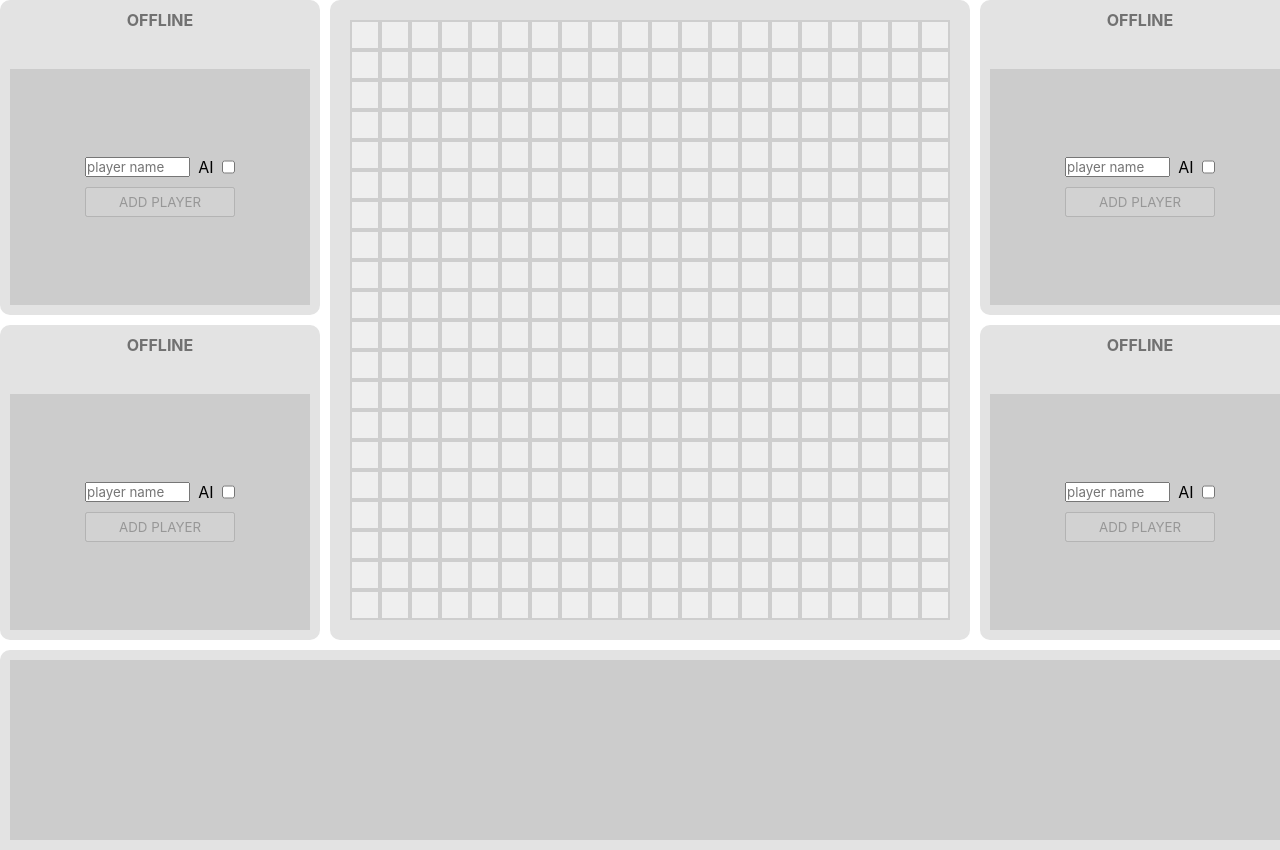
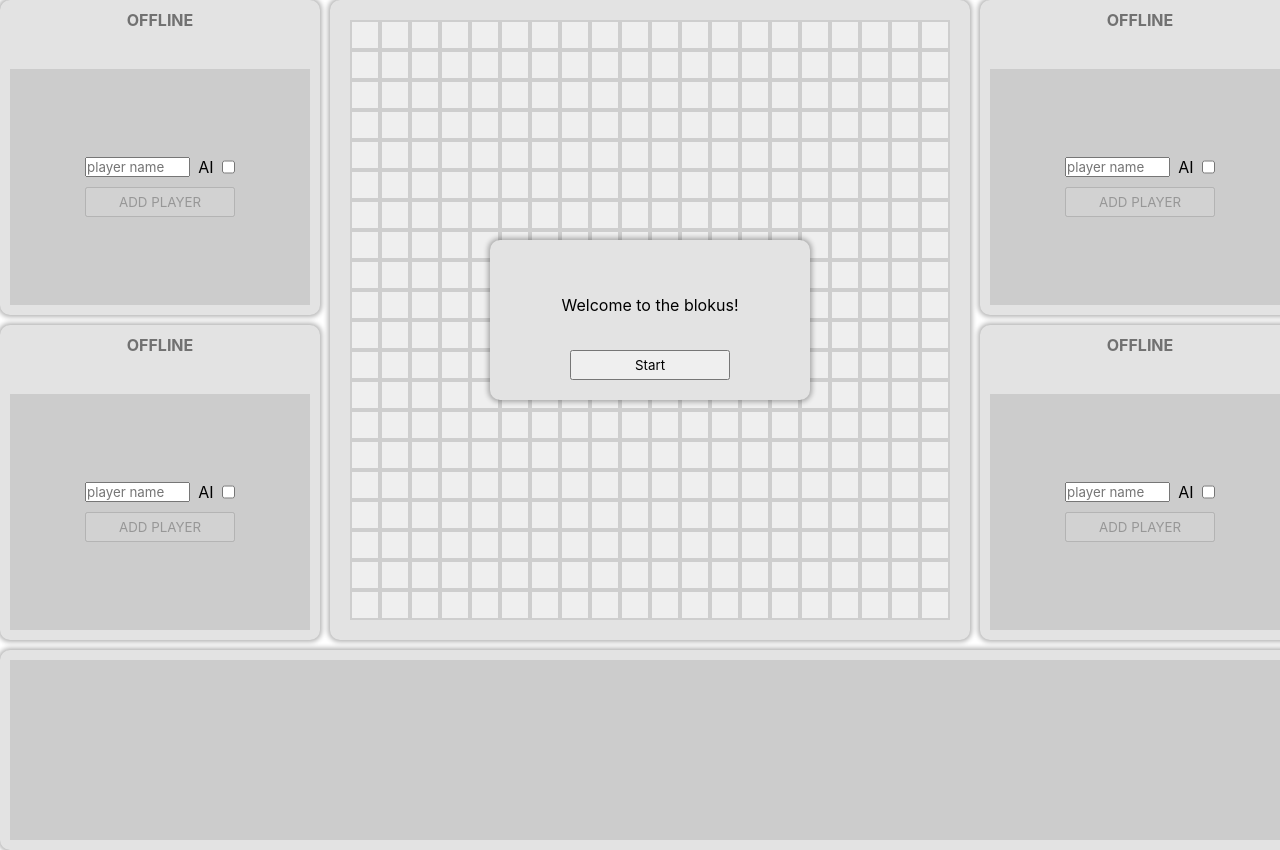
Before and after one commit to Phryxia/blokus, a Next.js app: page /play/single in a window 1280 px wide. Built offline with nearby package versions, Linux system fonts and the light colour scheme.

Commit message:
Implement game ready state

```diff
--- a/src/components/game/board/index.tsx
+++ b/src/components/game/board/index.tsx
@@ -51,7 +51,7 @@ export default function Board() {
   )
 
   return (
-    <div className={cx('container')}>
+    <div className={classnames(cx('container'), 'window')}>
       <div className={cx('board-wrapper')}>
         {cellStates.map((row, y) => (
           <div className={cx('row')} key={y}>
--- a/src/components/game/handleInput/index.tsx
+++ /dev/null
@@ -1,33 +0,0 @@
-import { SyntheticEvent, useState } from 'react'
-import { useRoom } from '../../../context/room'
-
-export default function HandleInput() {
-  const [name, setName] = useState<string>('')
-  const { signIn } = useRoom()
-
-  function handleChange(event: SyntheticEvent<HTMLInputElement>): void {
-    setName(event.currentTarget.value)
-  }
-
-  function handleKeyUp(event: React.KeyboardEvent): void {
-    if (event.key === 'Enter') {
-      signIn(name)
-    }
-  }
-
-  function handleConfirmClick(): void {
-    signIn(name)
-  }
-
-  return (
-    <div>
-      <input
-        type="text"
-        onChange={handleChange}
-        value={name}
-        onKeyUp={handleKeyUp}
-      />
-      <button onClick={handleConfirmClick}>OK</button>
-    </div>
-  )
-}
--- a/src/components/game/index.tsx
+++ b/src/components/game/index.tsx
@@ -1,20 +1,33 @@
 import classnames from 'classnames/bind'
 import styles from '../../styles/game.module.css'
-import { useRoom } from '../../context/room'
-import HandleInput from './handleInput'
 import PlayerStatus from './playerStatus'
 import MyMinos from './myMinos'
 import Board from './board'
+import { useRoom } from '@context/room'
+import SimpleAlert from '@components/shared/simpleAlert'
+import { GamePhase, useGame } from '@context/game'
+import { useState } from 'react'
 
 const cx = classnames.bind(styles)
 
 export default function GameRoom() {
-  const { me, isSingleMode } = useRoom()
+  const [alertMessage, setAlertMessage] = useState<string>(
+    'Welcome to the blokus!'
+  )
+  const { isSingleMode, players } = useRoom()
+  const { createGame, gamePhase } = useGame()
+
+  function handleStartClick(): void {
+    if (players.length < 2) {
+      setAlertMessage('Please add more than two players to start.')
+      return
+    }
+
+    createGame()
+  }
 
   return (
     <div className={cx('root')}>
-      {!isSingleMode && !me && <HandleInput />}
-
       <div className={cx('upper-display')}>
         <div className={cx('players-container')}>
           <PlayerStatus position={0} />
@@ -22,6 +35,13 @@ export default function GameRoom() {
         </div>
         <div className={cx('board')}>
           <Board />
+          {isSingleMode && gamePhase === GamePhase.WAITING && (
+            <SimpleAlert
+              message={alertMessage}
+              confirmMessage="Start"
+              onConfirm={handleStartClick}
+            />
+          )}
         </div>
         <div className={cx('players-container')}>
           <PlayerStatus position={2} />
--- a/src/components/game/myMinos/index.tsx
+++ b/src/components/game/myMinos/index.tsx
@@ -22,7 +22,7 @@ export default function MyMinos() {
   }
 
   return (
-    <div className={cx('lower-display')}>
+    <div className={classnames(cx('lower-display'), 'window')}>
       <div className={cx('my-minos')}>
         {myPlayerStatus &&
           myPlayerStatus.remainMinos.map((mino) => (
--- a/src/components/game/playerStatus/index.tsx
+++ b/src/components/game/playerStatus/index.tsx
@@ -25,7 +25,9 @@ export default function PlayerStatus({ position }: PlayerStatusProps) {
   const score = remainMinos?.reduce((sum, mino) => sum + mino.shapes.length, 0)
 
   return (
-    <div className={classnames(cx('player'), color, { white: !color })}>
+    <div
+      className={classnames(cx('player'), color, { white: !color }, 'window')}
+    >
       <span className={cx('player-name')}>
         {player ? `${player?.name}${player?.isAi ? ' (AI)' : ''}` : 'OFFLINE'}
       </span>
--- /dev/null
+++ b/src/components/shared/simpleAlert.tsx
@@ -0,0 +1,30 @@
+import classnames from 'classnames/bind'
+import styles from '@styles/alert.module.css'
+
+const cx = classnames.bind(styles)
+
+interface SimpleAlertProps {
+  message: string
+  confirmMessage?: string
+  onConfirm(): void
+  width?: number
+  height?: number
+}
+
+export default function SimpleAlert({
+  message,
+  confirmMessage,
+  onConfirm,
+  width = 320,
+  height = 160,
+}: SimpleAlertProps) {
+  return (
+    <div
+      className={classnames(cx('container'), 'white', 'window')}
+      style={{ width: `${width}px`, height: `${height}px` }}
+    >
+      <p>{message}</p>
+      <button onClick={onConfirm}>{confirmMessage ?? 'OK'}</button>
+    </div>
+  )
+}
--- /dev/null
+++ b/src/styles/alert.module.css
@@ -0,0 +1,22 @@
+.container {
+  position: absolute;
+  top: 50%;
+  left: 50%;
+  transform: translate(-50%, -50%);
+  display: flex;
+  flex-direction: column;
+  justify-content: center;
+  align-items: center;
+}
+
+.container p {
+  position: absolute;
+  top: 55px;
+}
+
+.container button {
+  position: absolute;
+  width: 160px;
+  height: 30px;
+  bottom: 20px;
+}
--- a/src/styles/game.module.css
+++ b/src/styles/game.module.css
@@ -1,4 +1,5 @@
 .root {
+  position: relative;
   width: min-content;
 }
 
@@ -23,6 +24,7 @@
 }
 
 .board {
+  position: relative;
   width: 640px;
 }
 
@@ -31,9 +33,7 @@
   display: flex;
   flex-direction: column;
   justify-content: space-between;
-  padding: 10px;
   margin-bottom: 10px;
-  border-radius: 10px;
 }
 
 .player:last-child {
@@ -112,8 +112,6 @@
   width: 100%;
   height: 25vh;
   background: #e3e3e3;
-  border-radius: 10px 10px 0 0;
-  padding: 10px;
 }
 
 .my-minos {
--- a/src/styles/globals.css
+++ b/src/styles/globals.css
@@ -33,3 +33,14 @@ a {
 .yellow {
   background: rgb(230, 196, 36);
 }
+
+.dimmed {
+  z-index: 9999;
+  background: rgba(0, 0, 0, 0.5);
+}
+
+.window {
+  border-radius: 10px;
+  padding: 10px;
+  box-shadow: 0px 0px 5px 2px rgba(0, 0, 0, 0.3);
+}
```
